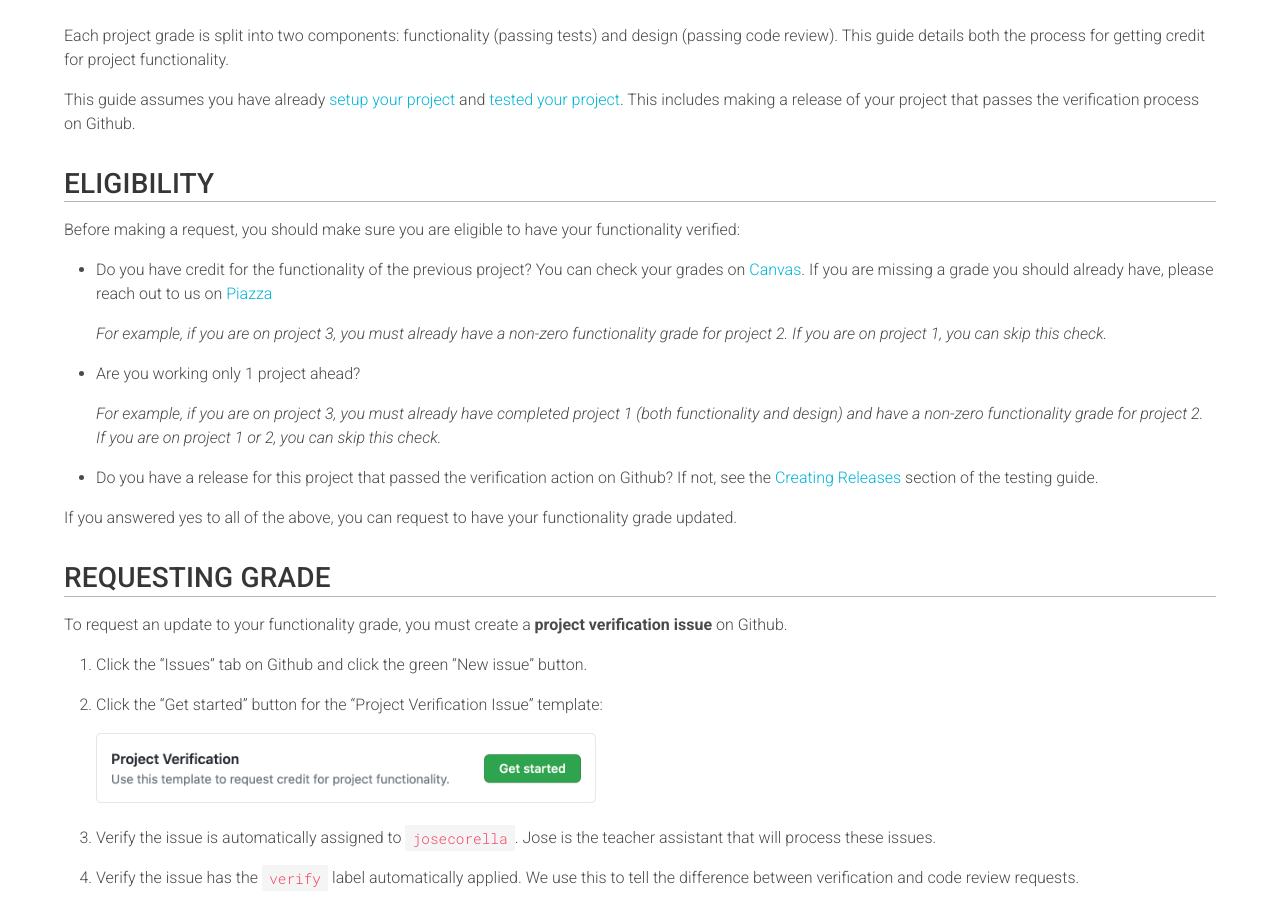
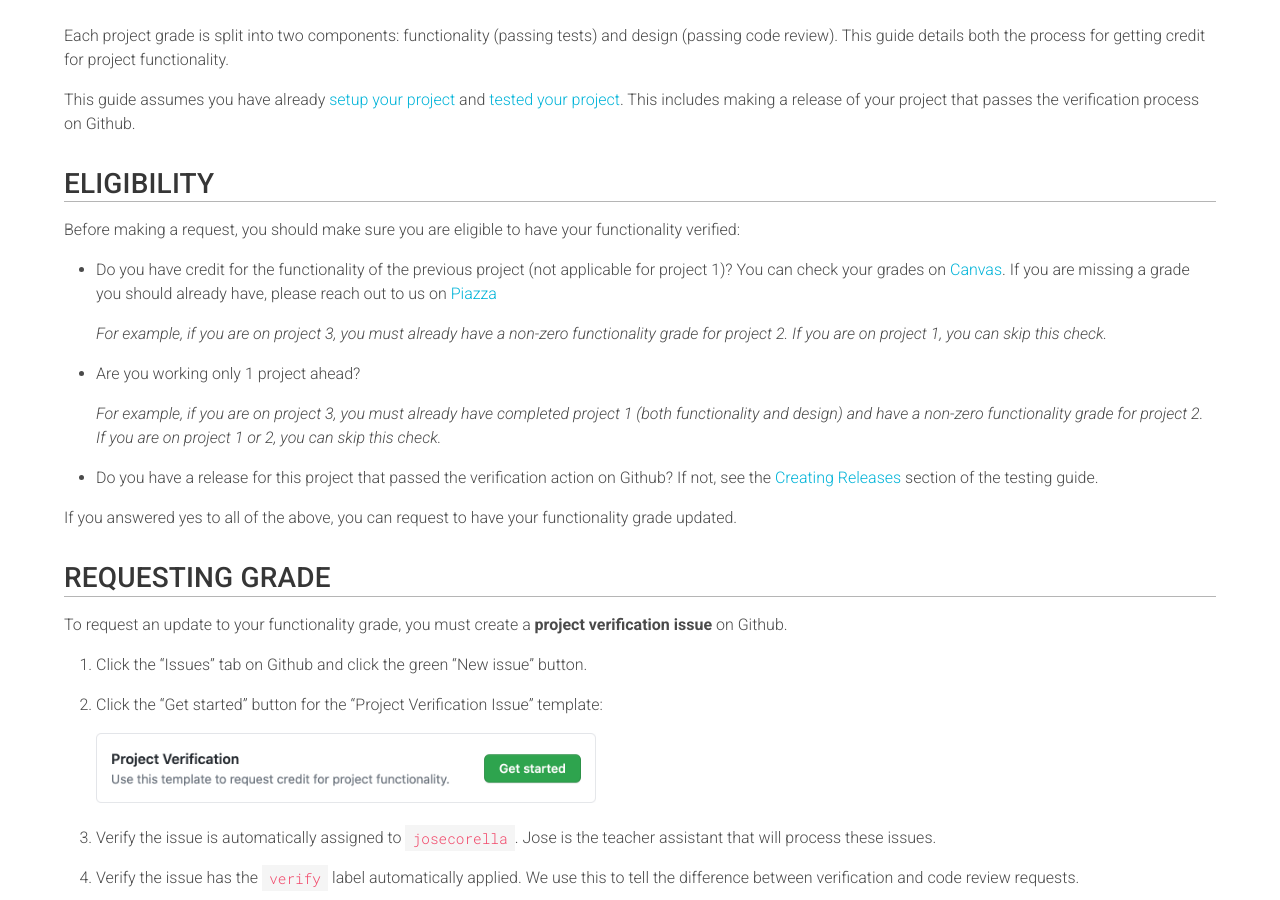
Before and after one commit to usf-cs212-fall2020/usf-cs212-fall2020.github.io, a Jekyll site: the page built from _projects/project-grading.md, in a window 1280 px wide and 900 px high, scrolled down 348 px. Built offline with Jekyll 4.4.1, drawn with Linux system fonts in a browser that asks for light colours; comment, search, counter and statistics services are not loaded.

Commit message:
clarify applicability

```diff
--- a/_projects/project-grading.md
+++ b/_projects/project-grading.md
@@ -19,7 +19,7 @@ This guide assumes you have already [setup your project](project-setup.html) and
 
 Before making a request, you should make sure you are eligible to have your functionality verified:
 
-  - Do you have credit for the functionality of the previous project? You can check your grades on [Canvas]({{ site.data.info.links.canvas.link }}). If you are missing a grade you should already have, please reach out to us on [Piazza]({{ site.data.info.links.piazza.link }})
+  - Do you have credit for the functionality of the previous project (not applicable for project 1)? You can check your grades on [Canvas]({{ site.data.info.links.canvas.link }}). If you are missing a grade you should already have, please reach out to us on [Piazza]({{ site.data.info.links.piazza.link }})
 
       *For example, if you are on project 3, you must already have a non-zero functionality grade for project 2. If you are on project 1, you can skip this check.*
 
```
